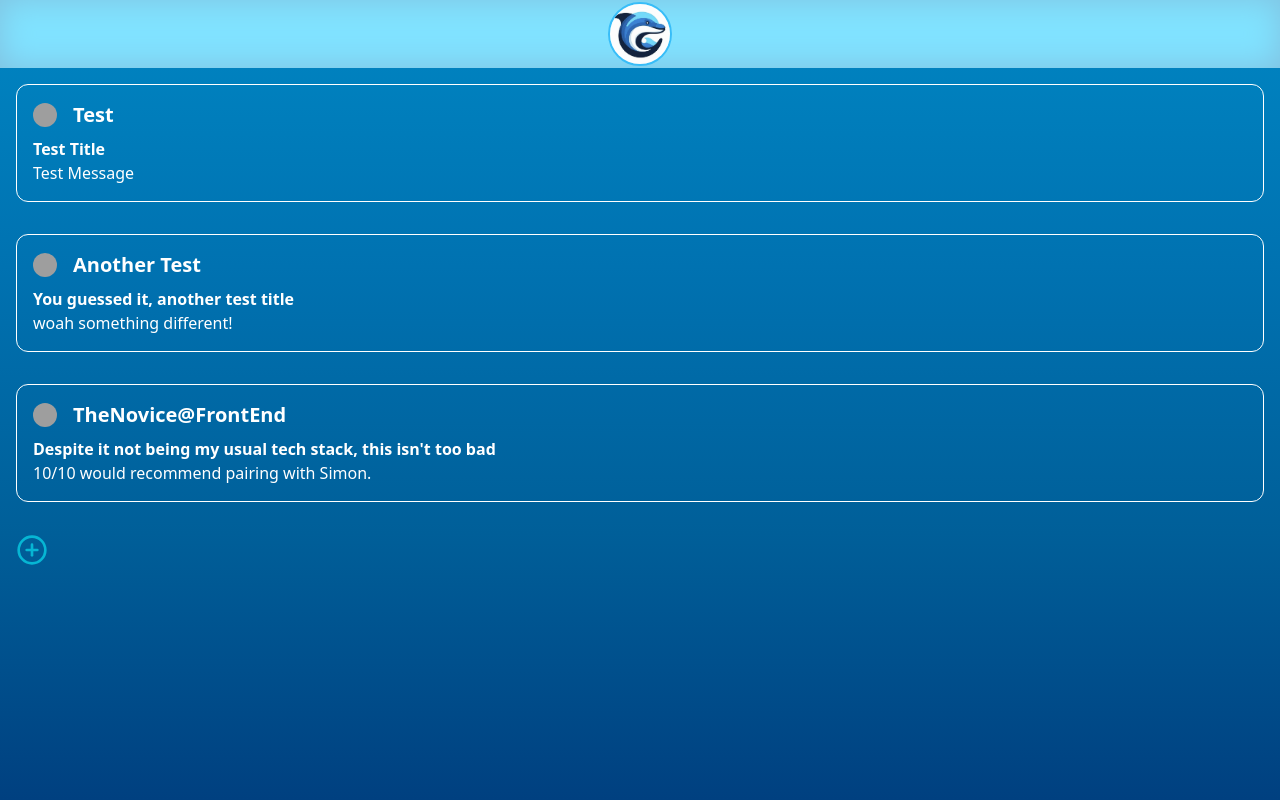
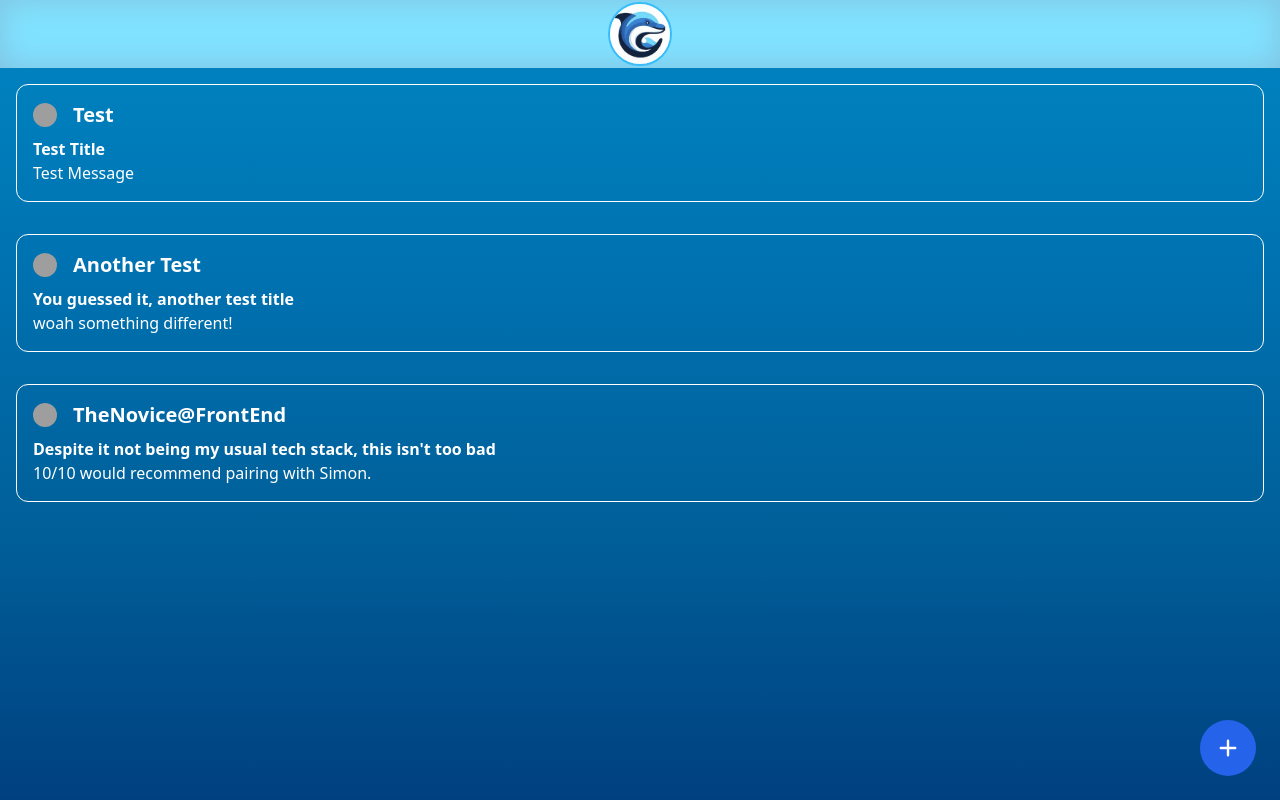
Before and after one commit to simoncragg/social-cards, a React (Vite) app: page /echoes in a window 1280 px wide. Built offline with nearby package versions, Linux system fonts and the light colour scheme; grey boxes are pictures that could not be loaded.

Commit message:
feat: use floating button

```diff
--- a/src/components/SocialFeed.tsx
+++ b/src/components/SocialFeed.tsx
@@ -1,8 +1,9 @@
 import React from "react";
 import SocialCard from "./SocialCard";
 import { getCards } from "../repositories/SocialCardRepository";
-import { FiPlusCircle } from "react-icons/fi";
 import { useNavigate } from "react-router-dom";
+import FloatingButton from "./FloatingButton";
+import { HiPlus } from "react-icons/hi";
 
 const SocialFeed: React.FC = () => {
   const navigate = useNavigate();
@@ -17,9 +18,9 @@ const SocialFeed: React.FC = () => {
           userId={card.userId}
         />
       ))}
-      <button type="button" onClick={() => navigate("/new-echo")}>
-        <FiPlusCircle className="w-8 h-8 text-cyan-500" />
-      </button>{" "}
+      <FloatingButton ariaLabel= "compose-new-echo" onClick={() => navigate("/new-echo")} >
+        <HiPlus className="w-6 h-6" />
+      </FloatingButton>
     </>
   );
 };
```
